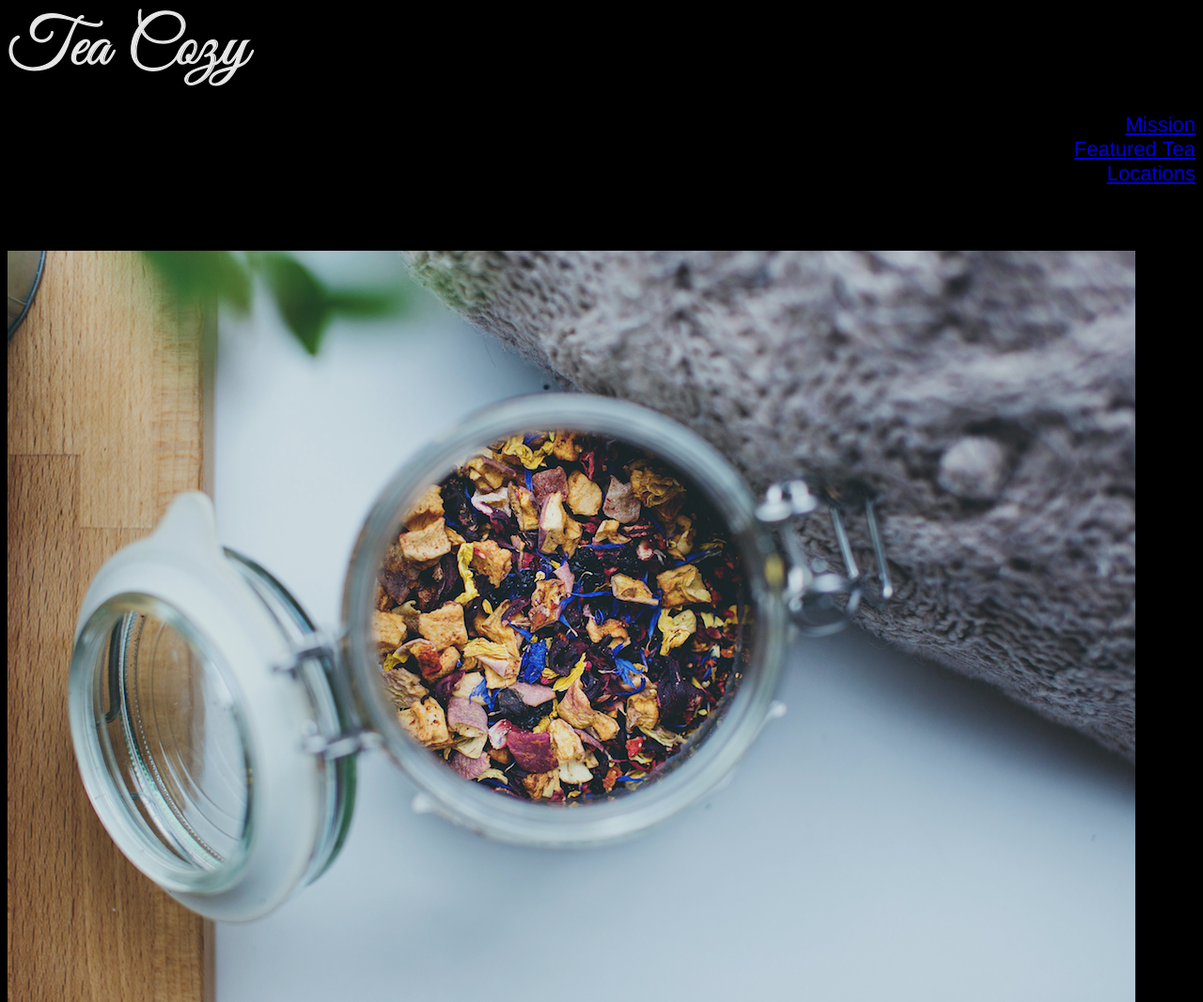
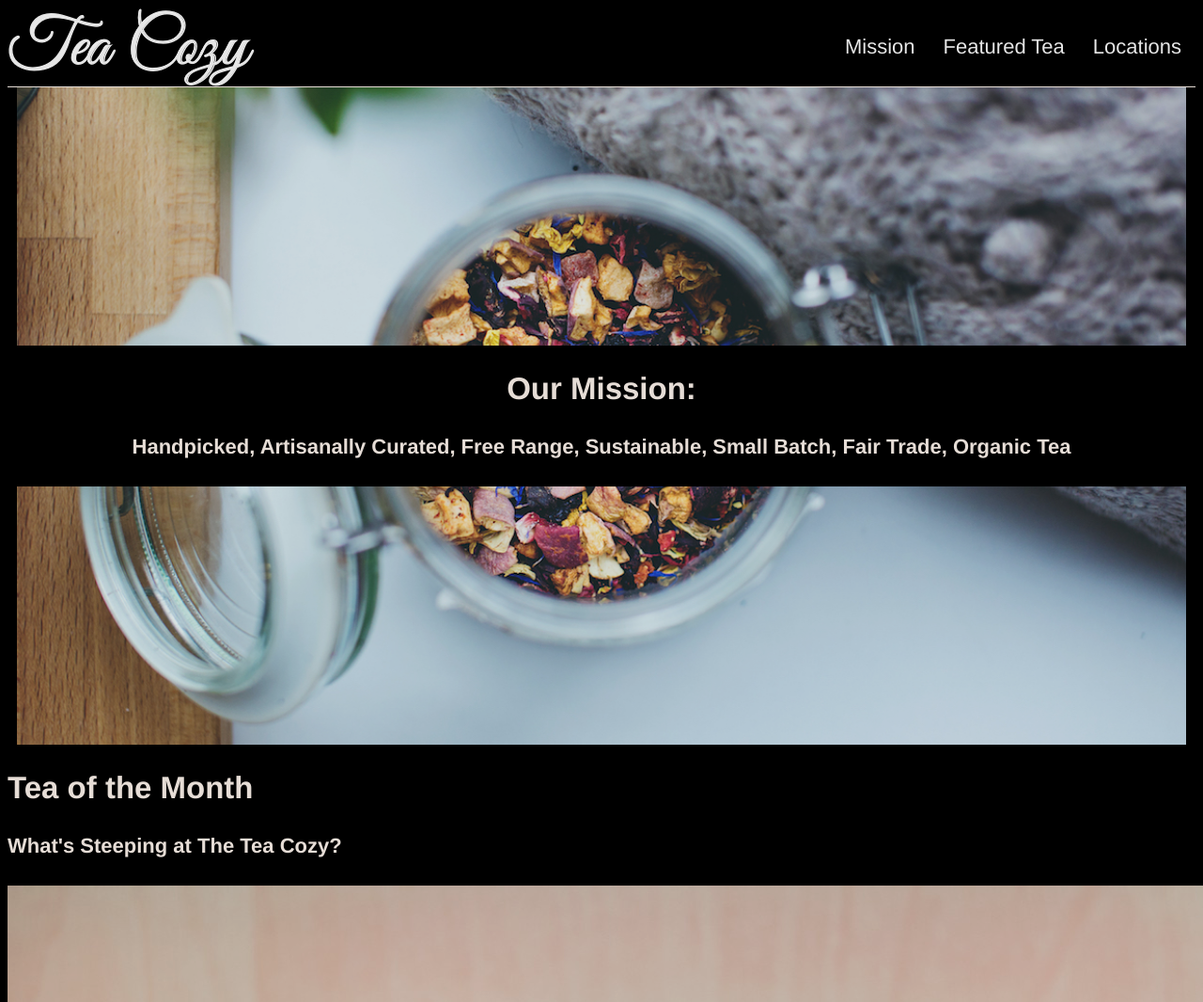
Before and after one commit to brad434/Tea_Cozy_Project, a plain HTML site: page index.html in a window 1280 px wide. Shown: the top 1067 px of the page at 94% size. Drawn offline with Linux system fonts and the light colour scheme.

Commit message:
updated hero section

```diff
--- a/index.html
+++ b/index.html
@@ -19,9 +19,11 @@
     </header>
 
     <div id="second-set">
-        <img src="./img-mission-background.jpg" alt="mission-background">
-        <h2>Our Mission:</h2>
-        <h4>Handpicked, Artisanally Curated, Free Range, Sustainable, Small Batch, Fair Trade, Organic Tea</h4>
+        <!-- <img src="./img-mission-background.jpg" alt="mission-background" id="heroImg"> -->
+        <div id="mission_statement">
+            <h2>Our Mission:</h2>
+            <h4>Handpicked, Artisanally Curated, Free Range, Sustainable, Small Batch, Fair Trade, Organic Tea</h4>
+        </div>
     </div>
 
     <div>
--- a/style.css
+++ b/style.css
@@ -4,27 +4,51 @@ body {
   color: seashell;
   background-color: black;
   opacity: 0.9;
-  justify-content: center;
 }
 
 .first-set {
   margin: 0;
   padding: 0;
-  /* width: 100%; */
-  /* height: 69px; */
-  /* position: fixed; */
-  /* display: flex; */
+  display: flex;
+  justify-content: space-between;
+  align-items: center;
+  border-bottom: 1px solid seashell;
 }
 
 #logo {
+  margin-right: auto;
 }
 
-#nav li {
+#nav {
+  list-style: none;
   display: flex;
-  justify-content: flex-end;
-  /* float: right; */
+}
+
+.nav_items {
+  margin: 0 15px;
+  text-decoration: none;
+  color: #ffffff;
 }
 
 #second-set {
-  margin-top: 69px;
+  display: flex;
+  justify-content: center;
+  align-items: center;
+  flex-direction: column;
+  height: 700px;
+  background-image: url(./img-mission-background.jpg);
+  background-position: center;
+  background-repeat: no-repeat;
+  background-size: cover;
+  margin: 0 10px;
 }
+
+#mission_statement {
+  background-color: black;
+  width: 100%;
+  text-align: center;
+}
+
+#heroImg {
+  max-width: 100%;
+}
```
